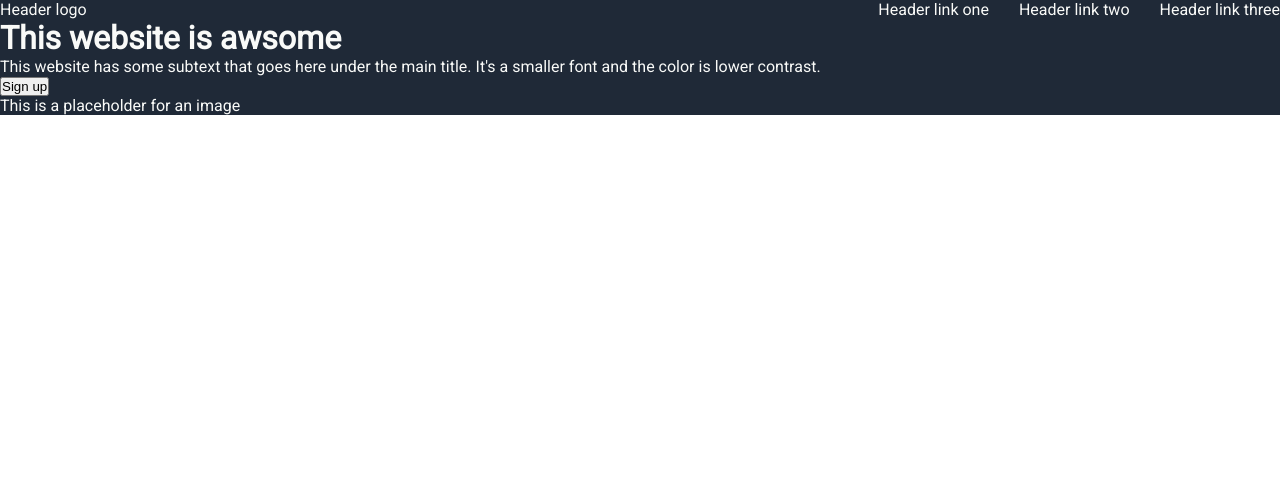
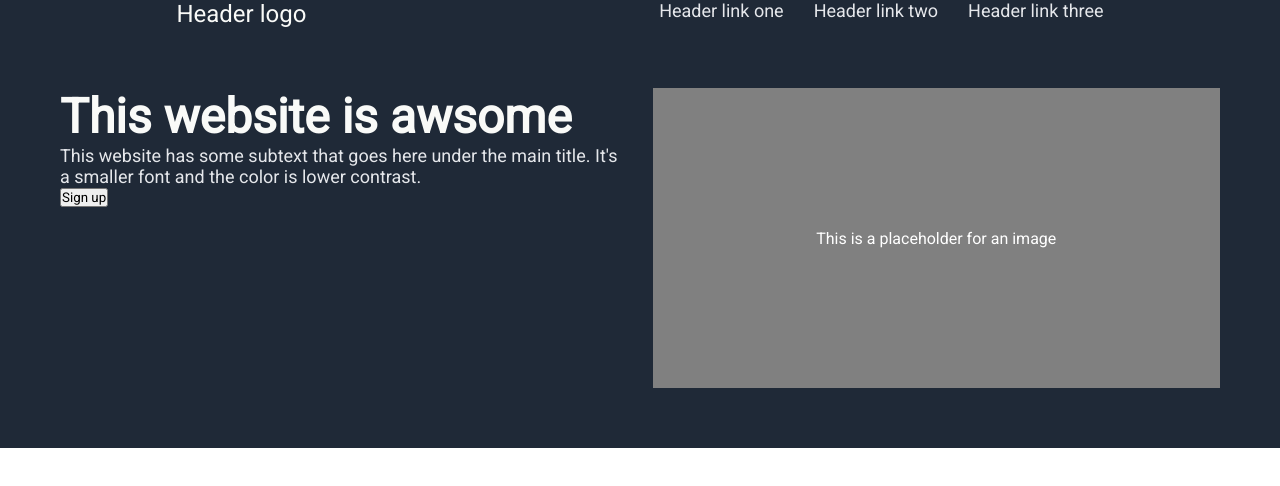
Before and after one commit to DrFungi/landing-page, a plain HTML site: page index.html in a window 1280 px wide. Drawn offline with Linux system fonts and the light colour scheme.

Commit message:
edited the 3 files, the css is the one I have been editing the most

```diff
--- a/index.html
+++ b/index.html
@@ -14,16 +14,18 @@
         Header logo
       </div>
       <ul class="links">
-        <li><a href="#">Header link one</a></li>
-        <li><a href="#">Header link two</a></li>
-        <li><a href="#">Header link three</a></li>
+        <li><a class="link-text" href="#">Header link one</a></li>
+        <li><a class="link-text" href="#">Header link two</a></li>
+        <li><a class="link-text" href="#">Header link three</a></li>
       </ul>
     </div>
-    <div class="text">
-      <h1>This website is awsome</h1>
-      <p>This website has some subtext that goes here under the main title. It's a smaller font and the color is lower contrast.</p>
-      <button type="button">Sign up</button>
-      <div class="photo-placeholder">
+    <div class="hero-text-container">
+      <div class="left-text-hero">
+        <h1 class="hero-main-text">This website is awsome</h1>
+        <p class="subtext">This website has some subtext that goes here under the main title. It's a smaller font and the color is lower contrast.</p>
+        <button type="button">Sign up</button>
+      </div>
+      <div class="photo-placeholder right-text-hero">
         This is a placeholder for an image
       </div>
     </div>
--- a/style.css
+++ b/style.css
@@ -3,20 +3,20 @@
 * {
     margin: 0;
     padding: 0;
+    font-family: Roboto , Tahoma, Geneva, Verdana, sans-serif;
 }
 /* Hero section */
 
 .hero {
     background-color: #1f2937;
-    color: #f9faf8;
+    /*color: #f9faf8;*/
     display: flex;
     flex-direction: column;
-    font-family: Roboto , Tahoma, Geneva, Verdana, sans-serif;
 }
 
 .header {
     display: flex;
-    justify-content: space-between;
+    justify-content: space-around;
 }
 
 .links {
@@ -26,9 +26,47 @@
 
 a {
     text-decoration: none;
-    color: #f9faf8;
 }
 
 ul {
     list-style-type: none;
 }
+
+.logo {
+    color: #f9faf8;
+    font-size: 24px;
+}
+
+.link-text, .subtext {
+    color: #e5e7eb;
+    font-size: 18px;
+}
+
+.hero-main-text {
+    color: #f9faf8;
+    font-weight: 800;
+    font-size: 48px;
+}
+
+.hero-text-container {
+    box-sizing: border-box;
+    display: flex;
+    height: 300px;
+    margin: 60px;
+    gap: 25px;
+}
+
+.photo-placeholder {
+    background-color: gray;
+    color: white;
+}
+
+.photo-placeholder {
+    display: flex;
+    justify-content: center;
+    align-items: center;
+}
+
+.left-text-hero, .right-text-hero {
+    flex-basis: 50%;
+}
```
Also changed, not shown: 1 other file.
